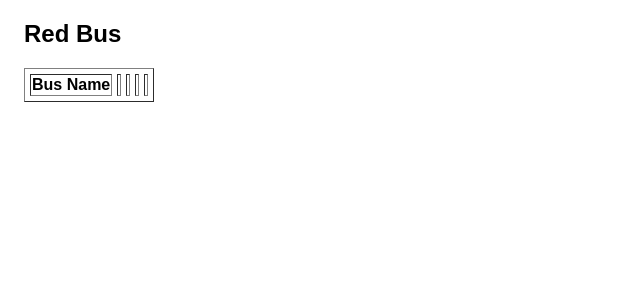
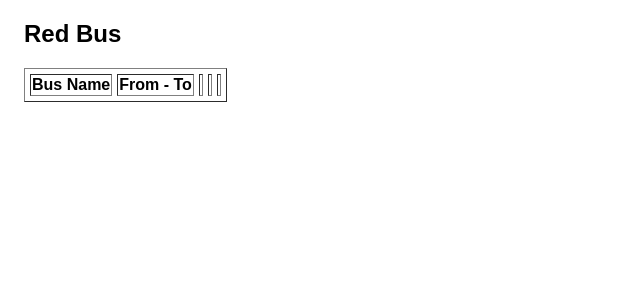
Before and after one commit to kathishivaramreddy/ReactRedBus, a React (Create React App) app: page / in a window 1280 px wide. Shown: the top 300 px of the page, without its empty margins (0-640 px from the left). Built offline with nearby package versions, Linux system fonts and the light colour scheme.

Commit message:
adding second heading 'From - To' in the table

```diff
--- a/src/App.js
+++ b/src/App.js
@@ -9,7 +9,7 @@
         <table border="1">
           <tr>
             <th>Bus Name</th>
-            <th></th>
+            <th>From - To</th>
             <th></th>
             <th></th>
             <th></th>
```
Also changed, not shown: 1 other file (tests, documents, lock files or other folders).
